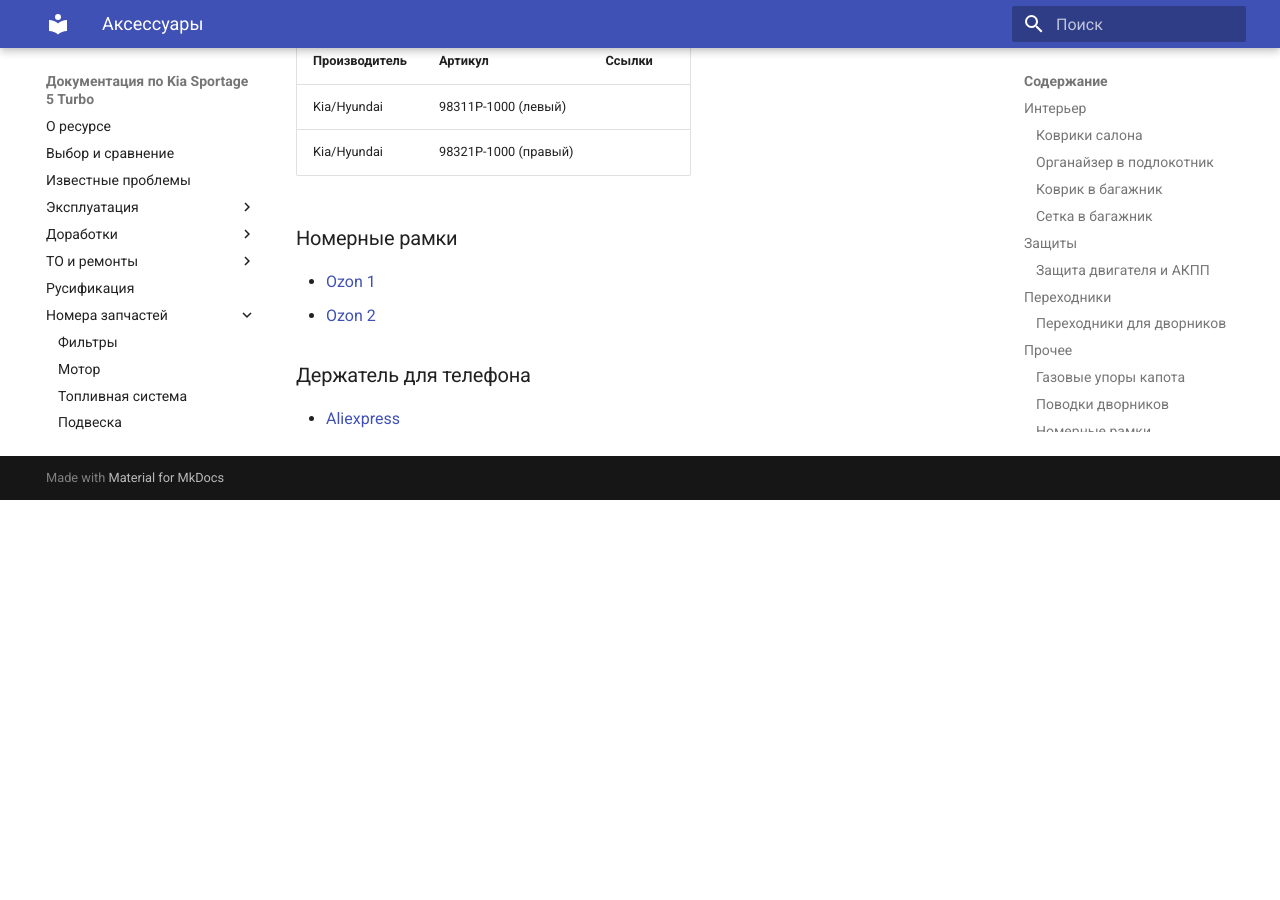
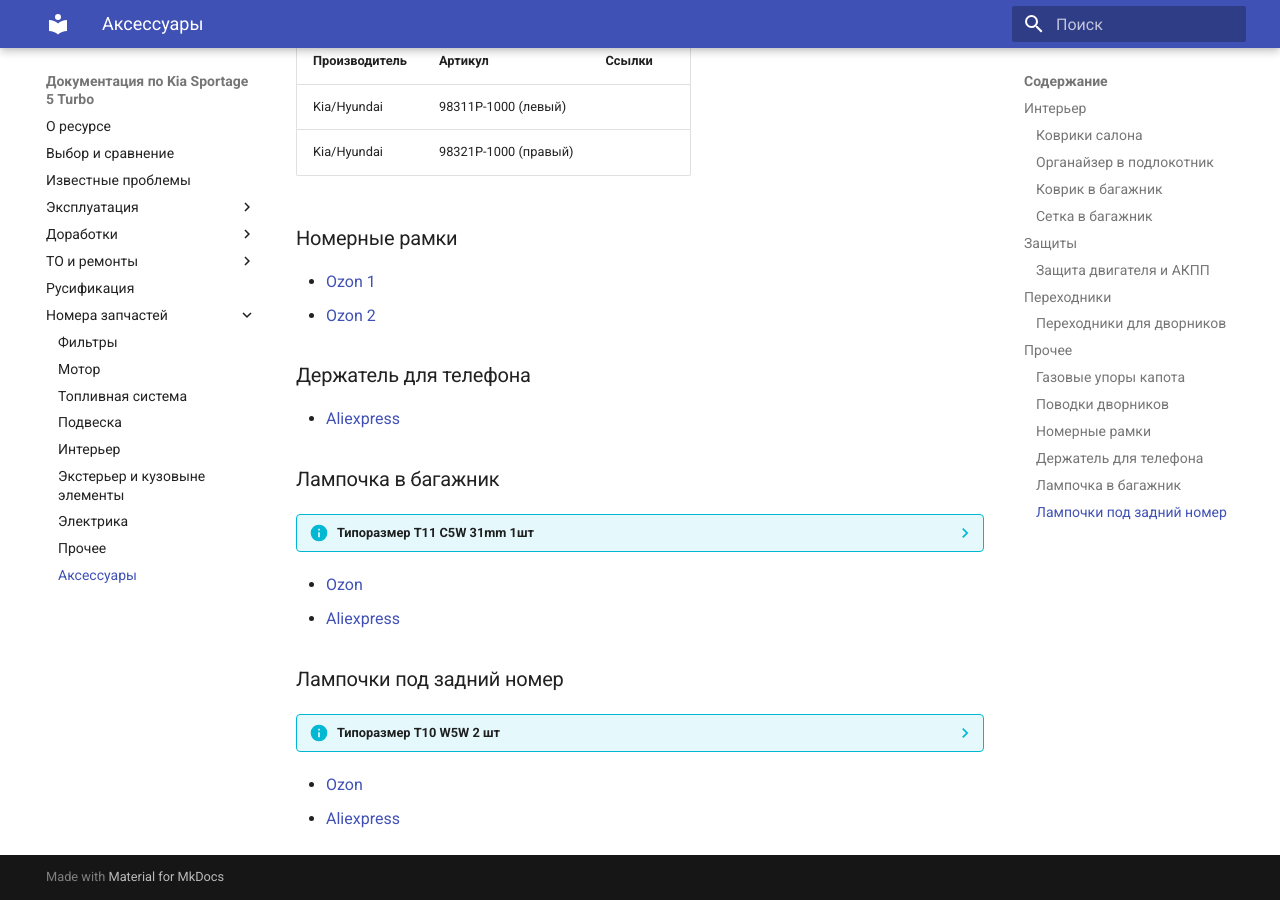
Before and after one commit to kia-sportage-docs/kia-sport5-docs, an MkDocs documentation site: the page built from docs/part/accessories.md, in a window 1280 px wide and 900 px high, scrolled down 1827 px. Built offline with MkDocs 1.6.1 and Material for MkDocs 9.7.7, drawn with Linux system fonts in a browser that asks for light colours; before the commit the page ends 2327 px from its top, so only the background shows below that.

Commit message:
Добавлена информация про лампочки в багажник и задний номер

```diff
--- a/docs/part/accessories.md
+++ b/docs/part/accessories.md
@@ -63,3 +63,17 @@
 ### Держатель для телефона
 
 - [Aliexpress](https://sl.aliexpress.ru/p?key=LXPhV9R)
+
+### Лампочка в багажник
+
+??? info "Типоразмер T11 C5W 31mm 1шт"
+
+- [Ozon](https://ozon.ru/t/1Gvbu80)
+- [Aliexpress](https://sl.aliexpress.ru/p?key=aDyhVEr)
+
+### Лампочки под задний номер
+
+??? info "Типоразмер T10 W5W 2 шт"
+
+- [Ozon](https://ozon.ru/t/quCQgR7)
+- [Aliexpress](https://sl.aliexpress.ru/p?key=wnyhVYb)
```
